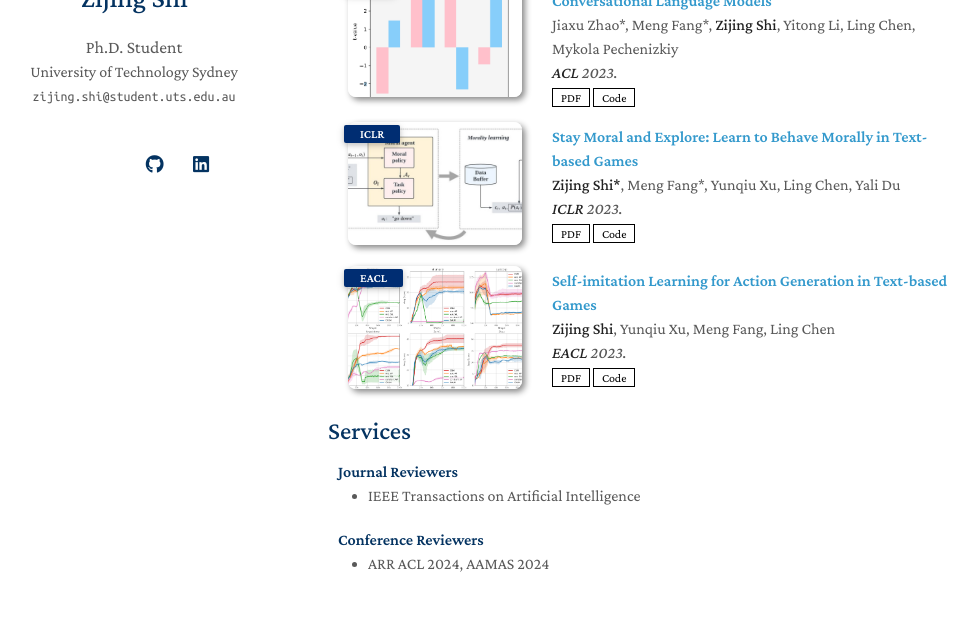
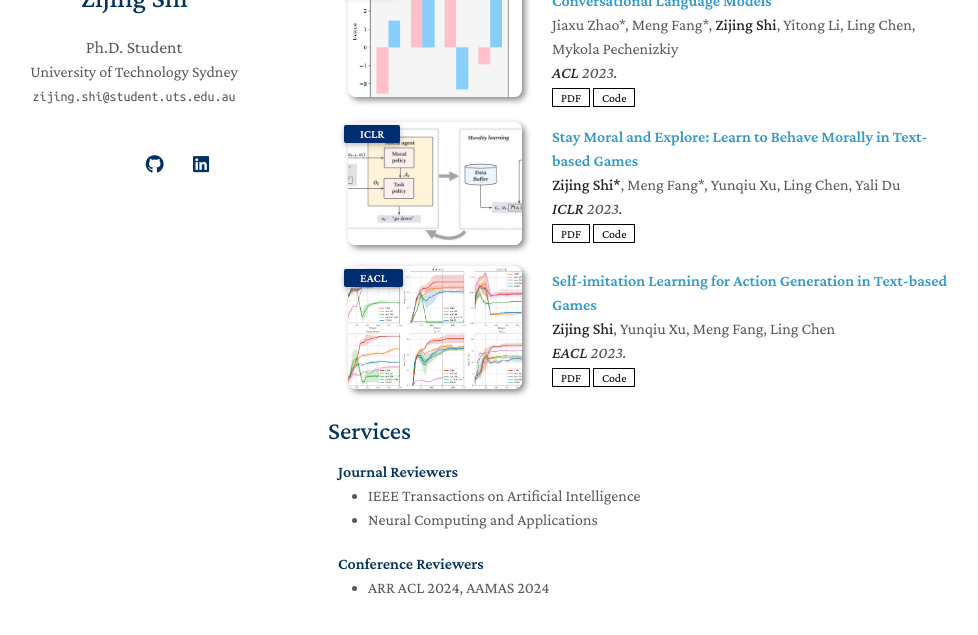
Before and after one commit to winni18/winni18.github.io, a Jekyll site: the page built from index.md, in a window 1280 px wide and 900 px high, scrolled down 749 px, cut to the strip 206-841 px from the top of the window. Shown: the whole strip, without its empty margins (142-1120 px from the left). Built offline with Jekyll 4.4.1, drawn with Linux system fonts in a browser that asks for light colours; nearby versions of some CDN libraries; a style sheet for code colours, icons or effects is not loaded; our own code applies the rules of GitHub Pages for plain Markdown files.

Commit message:
Update services.md

```diff
--- a/_includes/services.md
+++ b/_includes/services.md
@@ -5,6 +5,7 @@
 
 <ul style="margin:0 0 20px;">
   <li><a href="https://cis.ieee.org/publications/ieee-transactions-on-artificial-intelligence"><autocolor>IEEE Transactions on Artificial Intelligence</autocolor></a></li>
+  <li><a href="https://link.springer.com/journal/521"><autocolor>Neural Computing and Applications</autocolor></a></li>
 </ul>
 
 <h4 style="margin:0 10px 0;">Conference Reviewers</h4>
```
